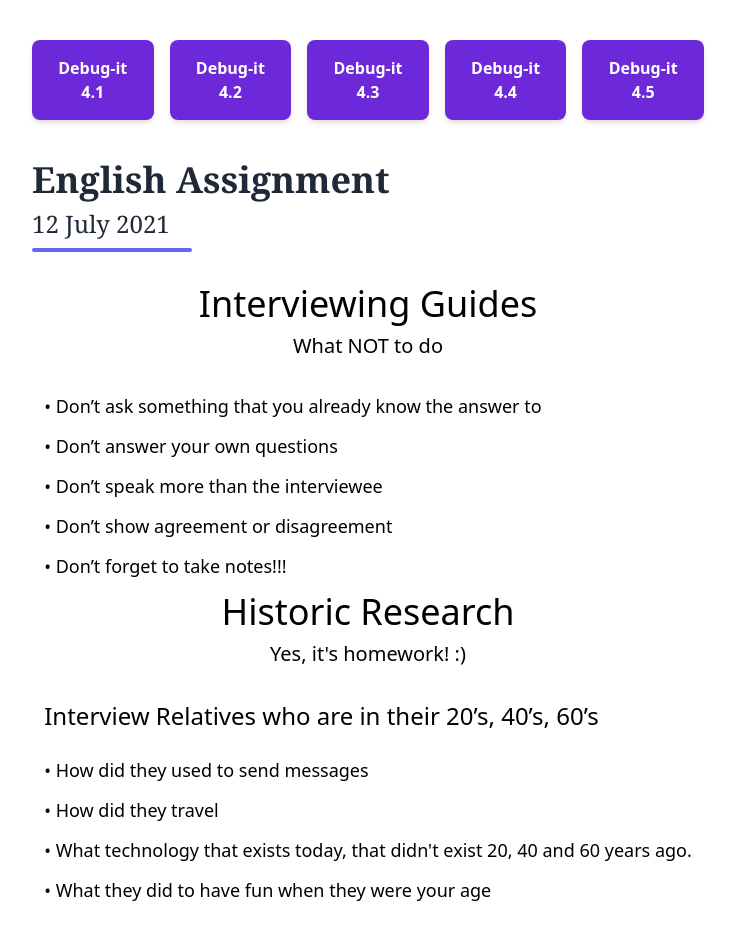
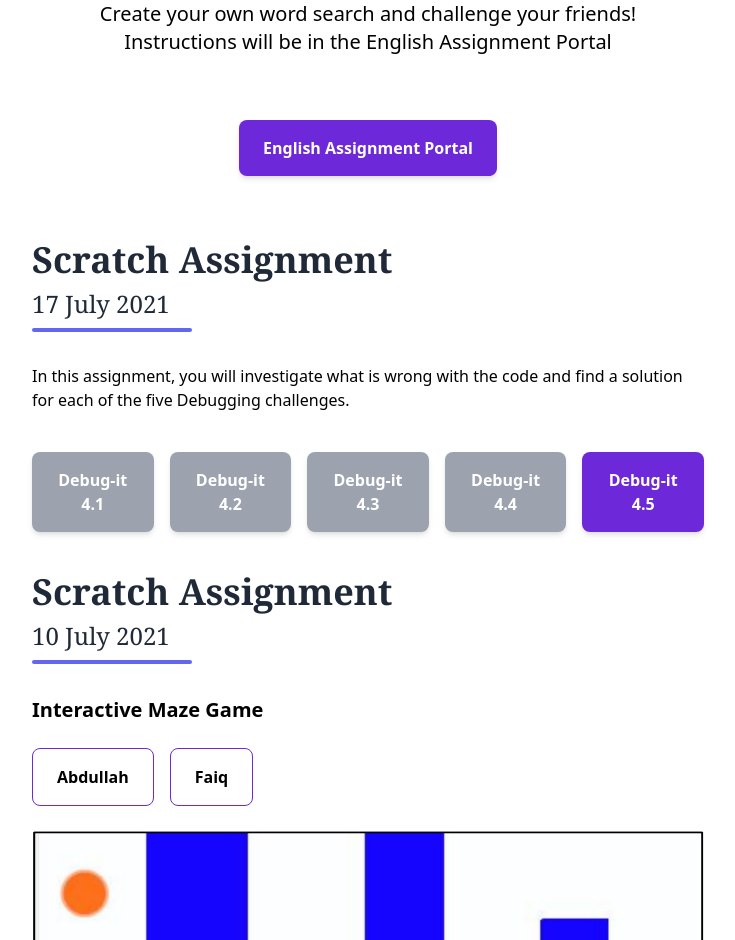
Before and after one commit to autismrites/autismrites.github.io, a Nuxt app: page /students in a window 1280 px wide. Shown: the part 592-1532 px from the top of the page, without its empty margins (272-1007 px from the left). Built offline with nearby package versions, Linux system fonts and the light colour scheme.

Commit message:
update assignment

```diff
--- a/assets/css/tailwind.css
+++ b/assets/css/tailwind.css
@@ -7,6 +7,10 @@
     @apply px-6 py-4 bg-purple-700 hover:bg-purple-400 text-white font-bold shadow-md outline-none rounded-lg;
   }
 
+  .btn-indigo-done {
+    @apply px-6 py-4 bg-gray-400 hover:bg-gray-300 text-white font-bold shadow-md outline-none rounded-lg;
+  }
+
   .btn-outline {
     @apply px-6 py-4 border border-purple-700 font-bold hover:shadow-md outline-none rounded-lg cursor-default;
   }
--- a/components/assignment.vue
+++ b/components/assignment.vue
@@ -20,6 +20,27 @@
     </p>
 
     <div class="text-left mb-8 font-serif">
+      <h1 class="text-gray-800 text-4xl font-bold mb-2">English Assignment</h1>
+      <p class="text-gray-800 text-2xl mb-2">02 August 2021</p>
+
+      <!-- change "border-indigo-500" to change the color -->
+      <div class="border-indigo-500 border-b-2 border-t-2 w-32 md:w-40 rounded"></div>
+    </div>
+
+    <div class="grid justify-center mb-8">
+      <div>
+        <div class="text-center mb-8">
+          <h1 class="text-4xl mb-2">Fun With Word Search</h1>
+          <h3 class="text-xl">Create your own word search and challenge your friends!</h3>
+          <h3 class="text-xl">Instructions will be in the English Assignment Portal</h3>
+        </div>
+      </div>
+    </div>
+
+    <a class="flex justify-center" href="https://bit.ly/3iiE95d" target="#"
+      ><button class="btn-indigo mb-16">English Assignment Portal</button></a
+    >
+    <div class="text-left mb-8 font-serif">
       <h1 class="text-gray-800 text-4xl font-bold mb-2">Scratch Assignment</h1>
       <p class="text-gray-800 text-2xl mb-2">17 July 2021</p>
 
@@ -32,71 +53,22 @@
     <div>
       <div class="grid sm:justify-center sm:grid-cols-3 md:grid-cols-5 gap-4 mb-10">
         <a href="https://scratch.mit.edu/projects/24271192" target="#"
-          ><button class="btn-indigo">Debug-it 4.1</button></a
+          ><button class="btn-indigo-done">Debug-it 4.1</button></a
         >
         <a href="https://scratch.mit.edu/projects/24271303" target="#"
-          ><button class="btn-indigo">Debug-it 4.2</button></a
+          ><button class="btn-indigo-done">Debug-it 4.2</button></a
         >
         <a href="https://scratch.mit.edu/projects/24271446" target="#"
-          ><button class="btn-indigo">Debug-it 4.3</button></a
+          ><button class="btn-indigo-done">Debug-it 4.3</button></a
         >
         <a href="https://scratch.mit.edu/projects/24271475" target="#"
-          ><button class="btn-indigo">Debug-it 4.4</button></a
+          ><button class="btn-indigo-done">Debug-it 4.4</button></a
         >
         <a href="https://scratch.mit.edu/projects/24271560" target="#"
           ><button class="btn-indigo">Debug-it 4.5</button></a
         >
       </div>
 
-      <div class="text-left mb-8 font-serif">
-        <h1 class="text-gray-800 text-4xl font-bold mb-2">English Assignment</h1>
-        <p class="text-gray-800 text-2xl mb-2">12 July 2021</p>
-
-        <!-- change "border-indigo-500" to change the color -->
-        <div class="border-indigo-500 border-b-2 border-t-2 w-32 md:w-40 rounded"></div>
-      </div>
-
-      <div class="grid justify-center mb-8">
-        <div>
-          <div class="text-center mb-8">
-            <h1 class="text-4xl mb-2">Interviewing Guides</h1>
-            <h3 class="text-xl">What NOT to do</h3>
-          </div>
-          <ul class="text-lg">
-            <li class="mb-3">
-              &bull; Don’t ask something that you already know the answer to
-            </li>
-            <li class="mb-3">&bull; Don’t answer your own questions</li>
-            <li class="mb-3">&bull; Don’t speak more than the interviewee</li>
-            <li class="mb-3">&bull; Don’t show agreement or disagreement</li>
-            <li class="mb-3">&bull; Don’t forget to take notes!!!</li>
-          </ul>
-        </div>
-        <div>
-          <div class="text-center mb-8">
-            <h1 class="text-4xl mb-2">Historic Research</h1>
-            <h3 class="text-xl">Yes, it's homework! :)</h3>
-          </div>
-          <h3 class="mb-6 text-2xl">
-            Interview Relatives who are in their 20’s, 40’s, 60’s
-          </h3>
-          <ul class="text-lg">
-            <li class="mb-3">&bull; How did they used to send messages</li>
-            <li class="mb-3">&bull; How did they travel</li>
-            <li class="mb-3">
-              &bull; What technology that exists today, that didn't exist 20, 40 and 60
-              years ago.
-            </li>
-            <li class="mb-3">&bull; What they did to have fun when they were your age</li>
-          </ul>
-        </div>
-      </div>
-
-      <a href="https://bit.ly/3iiE95d" target="#"
-        ><button class="btn-indigo mb-10">English Assignment Portal</button></a
-      >
-
-      <div></div>
       <div class="text-left mb-8 font-serif">
         <h1 class="text-gray-800 text-4xl font-bold mb-2">Scratch Assignment</h1>
         <p class="text-gray-800 text-2xl mb-2">10 July 2021</p>
```
